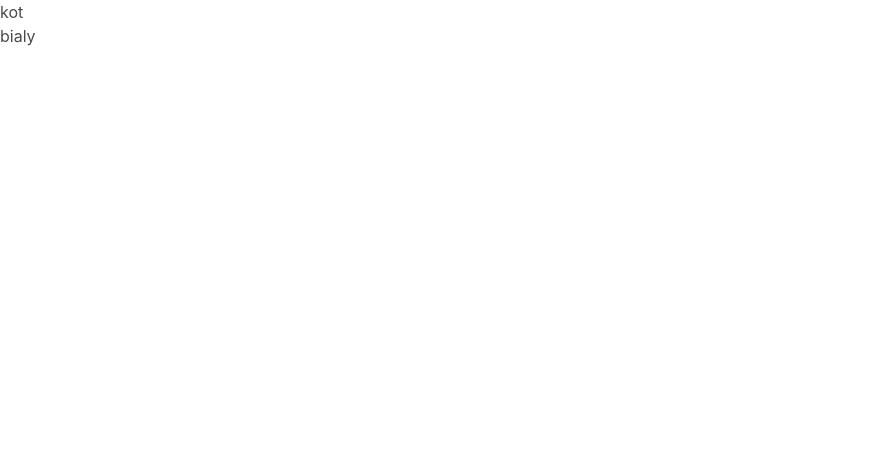
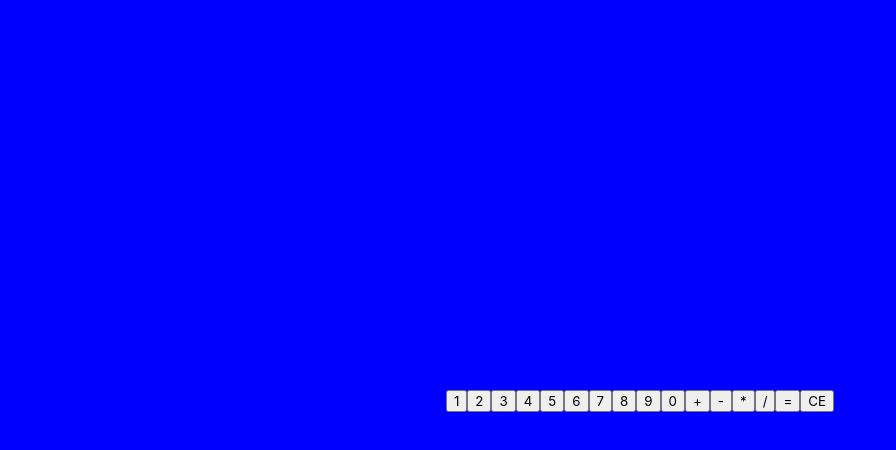
Before and after one commit to hydraChaosu/calculator, a React (Create React App) app: page / in a window 1280 px wide. Shown: the top 450 px of the page, without its empty margins (0-896 px from the left). Built offline with nearby package versions, Linux system fonts and the light colour scheme.

Commit message:
Add calculator structure
+ works

```diff
--- a/src/components/App.js
+++ b/src/components/App.js
@@ -1,21 +1,93 @@
 import React, { Component } from "react";
-import logo from "../logo.svg";
 import "../App.css";
 import "../styles/css/mystyles.css";
-import Something from "./Something";
-
+import View from "./View";
+import Btn from "./Btn";
+//niekontrolowany komponent
+//zamiast e.target value robimy referencje
+//w kontorolowanym komponencie używamy  e.taregt.vale
+const calcButtons = [
+  "1",
+  "2",
+  "3",
+  "4",
+  "5",
+  "6",
+  "7",
+  "8",
+  "9",
+  "0",
+  "+",
+  "-",
+  "*",
+  "/",
+  "=",
+  "CE"
+];
 class App extends Component {
   state = {
-    name: "kot",
-    surname: "bialy"
+    memory: 0,
+    view: "",
+    operationCount: 0
+  };
+
+  buttonPressed = e => {
+    const numbers = calcButtons.slice(0, 10);
+    const operation = calcButtons.slice(10, 15);
+    const CE = calcButtons.slice(-1);
+    const view = e.target.innerText;
+
+    if (numbers.indexOf(view) != -1) {
+      this.setState(prevState => ({
+        view: prevState.view + view
+      }));
+    }
+
+    if (CE.indexOf(view) != -1) {
+      this.setState(prevState => ({
+        view: "",
+        memory: 0,
+        operationCount: 0
+      }));
+    }
+
+    if (operation.indexOf(view) != -1) {
+      // if (this.state.operationCount < 2) {
+      //   this.setState(prevState => ({
+      //     view: "",
+      //     memory: parseInt(prevState.view),
+      //     operationCount: prevState.operationCount + 1
+      //   }));
+      // } else
+      if (view == "+") {
+        this.setState(prevState => ({
+          view: "",
+          memory: prevState.memory + parseInt(prevState.view),
+          operationCount: prevState.operationCount + 1
+        }));
+      }
+    }
+
+    // if (view == "+" && this.state.operationCount >= 2) {
+    //   this.setState(prevState => ({
+    //     view: "",
+    //     memory: prevState.memory + parseInt(prevState.view),
+    //     operationCount: prevState.operationCount + 1
+    //   }));
+    // }
   };
 
   render() {
-    const { name, surname } = this.state;
+    const { memory, view } = this.state;
+    const Buttons = calcButtons.map(item => (
+      <Btn btn={item} key={item} buttonPressed={this.buttonPressed} />
+    ));
     return (
-      <div>
-        {name}
-        <Something catColor={surname} />
+      <div className="main">
+        <div className="calc">
+          <View view={view} />
+          {Buttons}
+        </div>
       </div>
     );
   }
--- /dev/null
+++ b/src/components/Btn.js
@@ -0,0 +1,9 @@
+import React, { Component } from "react";
+
+export default function View(props) {
+  return (
+    <button onClick={props.buttonPressed} className="btn">
+      {props.btn}
+    </button>
+  );
+}
--- a/src/components/Something.js
+++ /dev/null
@@ -1,7 +0,0 @@
-import React, { Component } from "react";
-
-export default class Something extends Component {
-  render() {
-    return <div>{this.props.catColor}</div>;
-  }
-}
--- /dev/null
+++ b/src/components/View.js
@@ -0,0 +1,5 @@
+import React from "react";
+
+export default function View(props) {
+  return <div className="showValue">{props.view}</div>;
+}
--- a/src/styles/sass/mystyles.scss
+++ b/src/styles/sass/mystyles.scss
@@ -3,3 +3,15 @@
 body {
   margin: 0px;
 }
+
+.main {
+  height: 100vh;
+  display: flex;
+  align-items: center;
+  justify-content: center;
+  background-color: blue;
+}
+
+.showValue {
+  text-align: right;
+}
```
Also changed, not shown: src/styles/css/mystyles.css.
